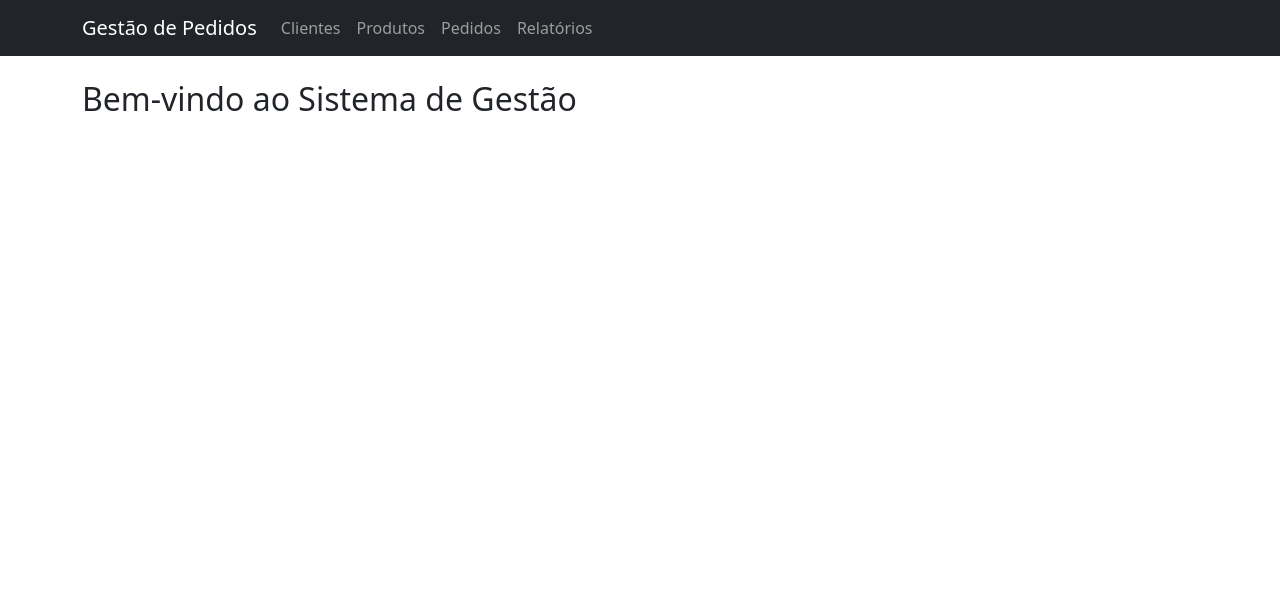
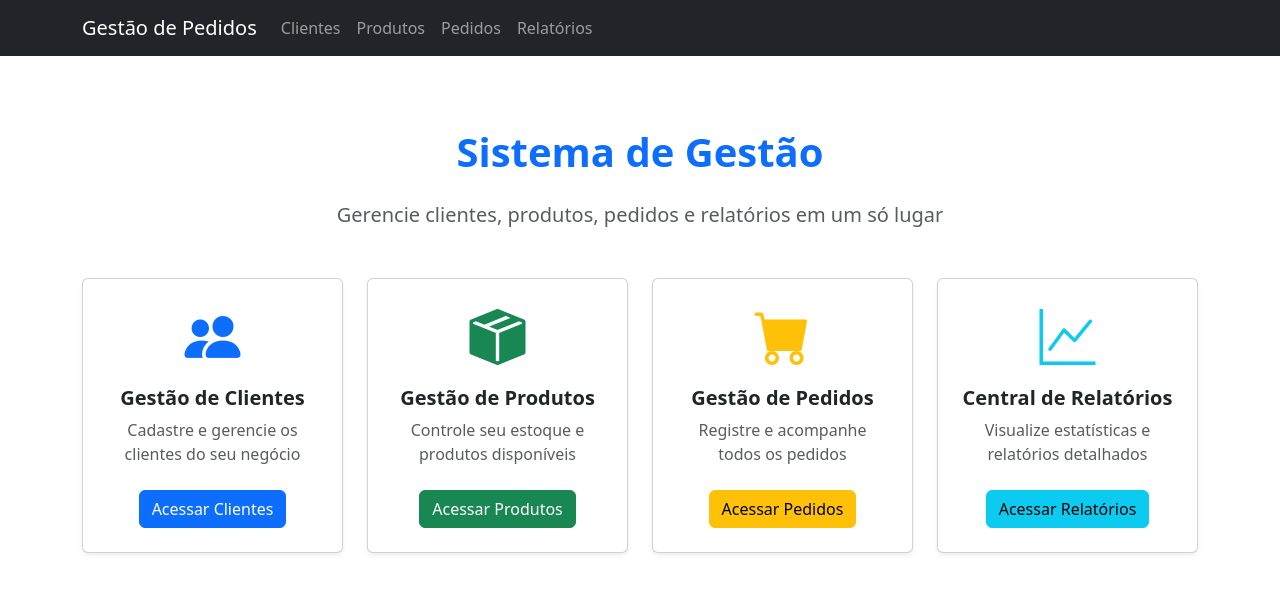
Before and after one commit to GuilhermeD9/desafio-pdv-ana, a React (Vite) app in the folder front-end/: page / in a window 1280 px wide. Shown: the top 592 px of the page. Built offline with nearby package versions, Linux system fonts and the light colour scheme.

Commit message:
feat: Nova tela home & pequenas correções

```diff
--- a/front-end/index.html
+++ b/front-end/index.html
@@ -5,6 +5,7 @@
     <link rel="icon" type="image/svg+xml" href="/vite.svg" />
     <meta name="viewport" content="width=device-width, initial-scale=1.0" />
     <title>frontend-desafio</title>
+    <link rel="stylesheet" href="https://cdn.jsdelivr.net/npm/bootstrap-icons@1.11.0/font/bootstrap-icons.css">
   </head>
   <body>
     <div id="root"></div>
--- a/front-end/src/App.jsx
+++ b/front-end/src/App.jsx
@@ -1,12 +1,99 @@
 import { BrowserRouter, Routes, Route } from 'react-router-dom';
-import { Container } from 'react-bootstrap';
+import { Container, Card, Row, Col, Button } from 'react-bootstrap';
 import NavBar from './components/NavBar';
 import TelaClientes from './pages/TelaClientes';
 import TelaProdutos from './pages/TelaProdutos';
 import TelaPedidos from './pages/TelaPedidos';
 import TelaRelatorios from './pages/TelaRelatorios';
 
-const Home = () => <h2>Bem-vindo ao Sistema de Gestão</h2>;
+const Home = () => {
+  return (
+    <div className="text-center py-5">
+      <h1 className="mb-4 fw-bold text-primary">Sistema de Gestão</h1>
+      <p className="lead mb-5 text-muted">Gerencie clientes, produtos, pedidos e relatórios em um só lugar</p>
+
+      <Row className="g-4 justify-content-center">
+        <Col md={6} lg={3}>
+          <Card className="h-100 shadow-sm hover-card">
+            <Card.Body className="d-flex flex-column align-items-center text-center p-4">
+              <div className="mb-3">
+                <i className="bi bi-people-fill display-4 text-primary"></i>
+              </div>
+              <Card.Title className="fw-bold">Gestão de Clientes</Card.Title>
+              <Card.Text className="text-muted mb-4">
+                Cadastre e gerencie os clientes do seu negócio
+              </Card.Text>
+              <Button variant="primary" href="/clientes" className="mt-auto">
+                Acessar Clientes
+              </Button>
+            </Card.Body>
+          </Card>
+        </Col>
+
+        <Col md={6} lg={3}>
+          <Card className="h-100 shadow-sm hover-card">
+            <Card.Body className="d-flex flex-column align-items-center text-center p-4">
+              <div className="mb-3">
+                <i className="bi bi-box-seam-fill display-4 text-success"></i>
+              </div>
+              <Card.Title className="fw-bold">Gestão de Produtos</Card.Title>
+              <Card.Text className="text-muted mb-4">
+                Controle seu estoque e produtos disponíveis
+              </Card.Text>
+              <Button variant="success" href="/produtos" className="mt-auto">
+                Acessar Produtos
+              </Button>
+            </Card.Body>
+          </Card>
+        </Col>
+
+        <Col md={6} lg={3}>
+          <Card className="h-100 shadow-sm hover-card">
+            <Card.Body className="d-flex flex-column align-items-center text-center p-4">
+              <div className="mb-3">
+                <i className="bi bi-cart-fill display-4 text-warning"></i>
+              </div>
+              <Card.Title className="fw-bold">Gestão de Pedidos</Card.Title>
+              <Card.Text className="text-muted mb-4">
+                Registre e acompanhe todos os pedidos
+              </Card.Text>
+              <Button variant="warning" href="/pedidos" className="mt-auto">
+                Acessar Pedidos
+              </Button>
+            </Card.Body>
+          </Card>
+        </Col>
+
+        <Col md={6} lg={3}>
+          <Card className="h-100 shadow-sm hover-card">
+            <Card.Body className="d-flex flex-column align-items-center text-center p-4">
+              <div className="mb-3">
+                <i className="bi bi-graph-up display-4 text-info"></i>
+              </div>
+              <Card.Title className="fw-bold">Central de Relatórios</Card.Title>
+              <Card.Text className="text-muted mb-4">
+                Visualize estatísticas e relatórios detalhados
+              </Card.Text>
+              <Button variant="info" href="/relatorios" className="mt-auto">
+                Acessar Relatórios
+              </Button>
+            </Card.Body>
+          </Card>
+        </Col>
+      </Row>
+
+      <style>{`
+        .hover-card {
+          transition: transform 0.2s ease-in-out, box-shadow 0.2s ease-in-out;
+        }
+        .hover-card:hover {
+          transform: translateY(-5px);
+          box-shadow: 0 8px 25px rgba(0,0,0,0.15) !important;
+        }
+      `}</style>
+    </div>
+  )
+}
 
 function App() {
   return (
--- a/front-end/src/pages/TelaPedidos.jsx
+++ b/front-end/src/pages/TelaPedidos.jsx
@@ -163,13 +163,36 @@ function TelaPedidos() {
             <Col md={2}>
               <Form.Group className="mb-3 mb-md-0">
                 <Form.Label>Qtd</Form.Label>
-                <Form.Control type="number" min="1" value={quantidade} onChange={(e) => setQuantidade(e.target.value)} />
+                <Form.Control
+                  type="number"
+                  min="1"
+                  value={quantidade}
+                  onChange={(e) => setQuantidade(e.target.value)}
+                  onKeyDown={(e) => {
+                    if (e.key === 'Enter') {
+                      e.preventDefault();
+                      adicionarAoCarrinho();
+                    }
+                  }}
+                />
               </Form.Group>
             </Col>
             <Col md={2}>
               <Form.Group className="mb-3 mb-md-0">
                 <Form.Label>Desconto (R$)</Form.Label>
-                <Form.Control type="number" min="0" step="0.01" value={desconto} onChange={(e) => setDesconto(e.target.value)} />
+                <Form.Control
+                  type="number"
+                  min="0"
+                  step="0.01"
+                  value={desconto}
+                  onChange={(e) => setDesconto(e.target.value)}
+                  onKeyDown={(e) => {
+                    if (e.key === 'Enter') {
+                      e.preventDefault();
+                      adicionarAoCarrinho();
+                    }
+                  }}
+                />
               </Form.Group>
             </Col>
             <Col md={3}>
--- a/front-end/src/pages/TelaProdutos.jsx
+++ b/front-end/src/pages/TelaProdutos.jsx
@@ -183,7 +183,12 @@ function TelaProdutos() {
                   placeholder={tipoBusca === 'id' ? "Digite o número do ID..." : "Digite o nome do produto..."}
                   value={termoBusca}
                   onChange={(e) => setTermoBusca(e.target.value)}
-                  onKeyDown={(e) => e.key === 'Enter' ? realizarBusca() : null}
+                  onKeyDown={(e) => {
+                    if (e.key === 'Enter') {
+                      e.preventDefault();
+                      realizarBusca();
+                    }
+                  }}
                 />
                 <Button variant="primary" onClick={realizarBusca}>
                   Buscar
--- a/front-end/src/pages/TelaRelatorios.jsx
+++ b/front-end/src/pages/TelaRelatorios.jsx
@@ -138,7 +138,18 @@ function TelaRelatorios() {
             <Tab eventKey="id" title="Por ID">
               <Row>
                 <Col md={8}>
-                  <Form.Control type="number" placeholder="Digite o ID do pedido" value={pedidoId} onChange={e => setPedidoId(e.target.value)} />
+                  <Form.Control
+                    type="number"
+                    placeholder="Digite o ID do pedido"
+                    value={pedidoId}
+                    onChange={e => setPedidoId(e.target.value)}
+                    onKeyDown={(e) => {
+                      if (e.key === 'Enter') {
+                        e.preventDefault();
+                        buscarPorId();
+                      }
+                    }}
+                  />
                 </Col>
                 <Col md={4}>
                   <Button variant="primary" className="w-100" onClick={buscarPorId}>Buscar</Button>
```
